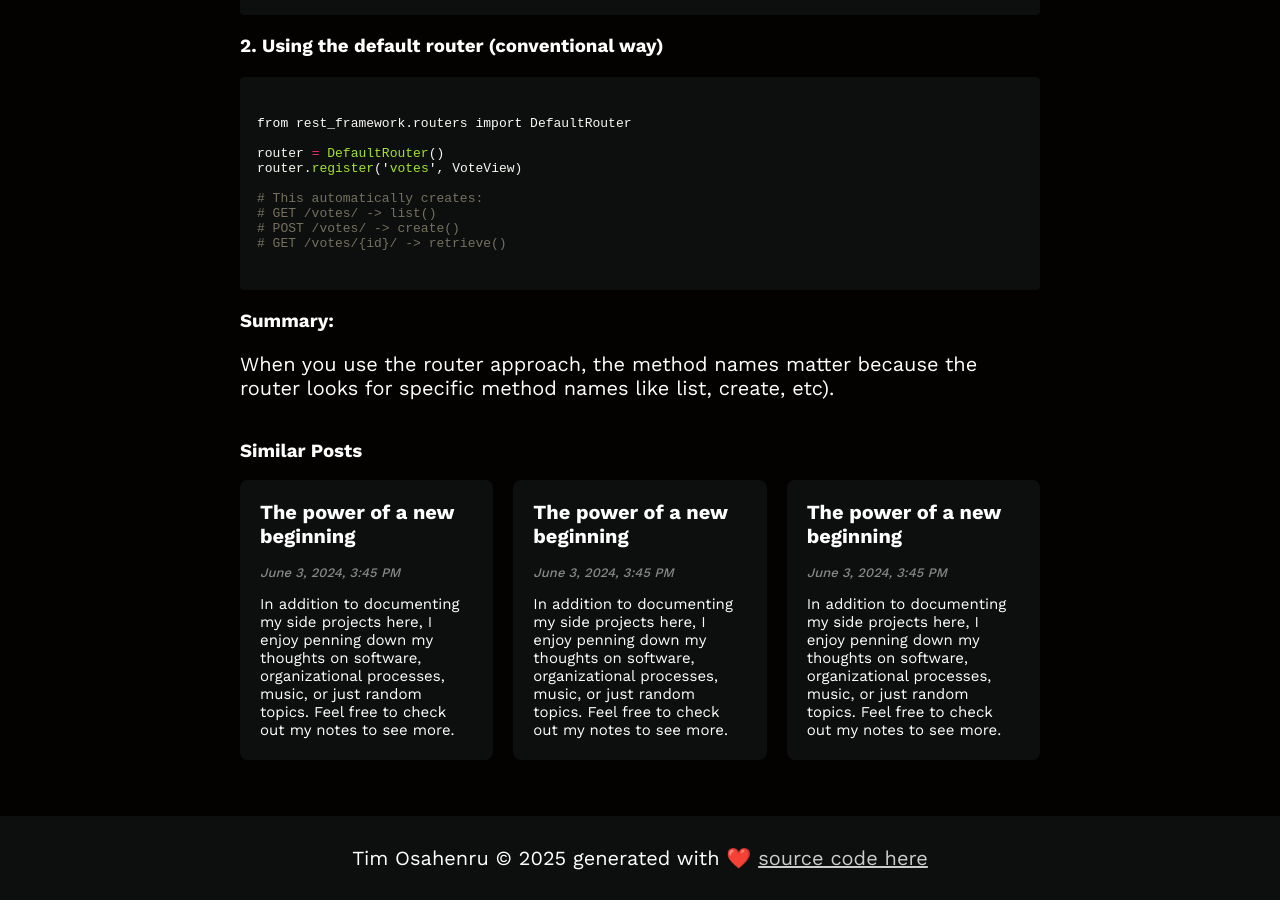
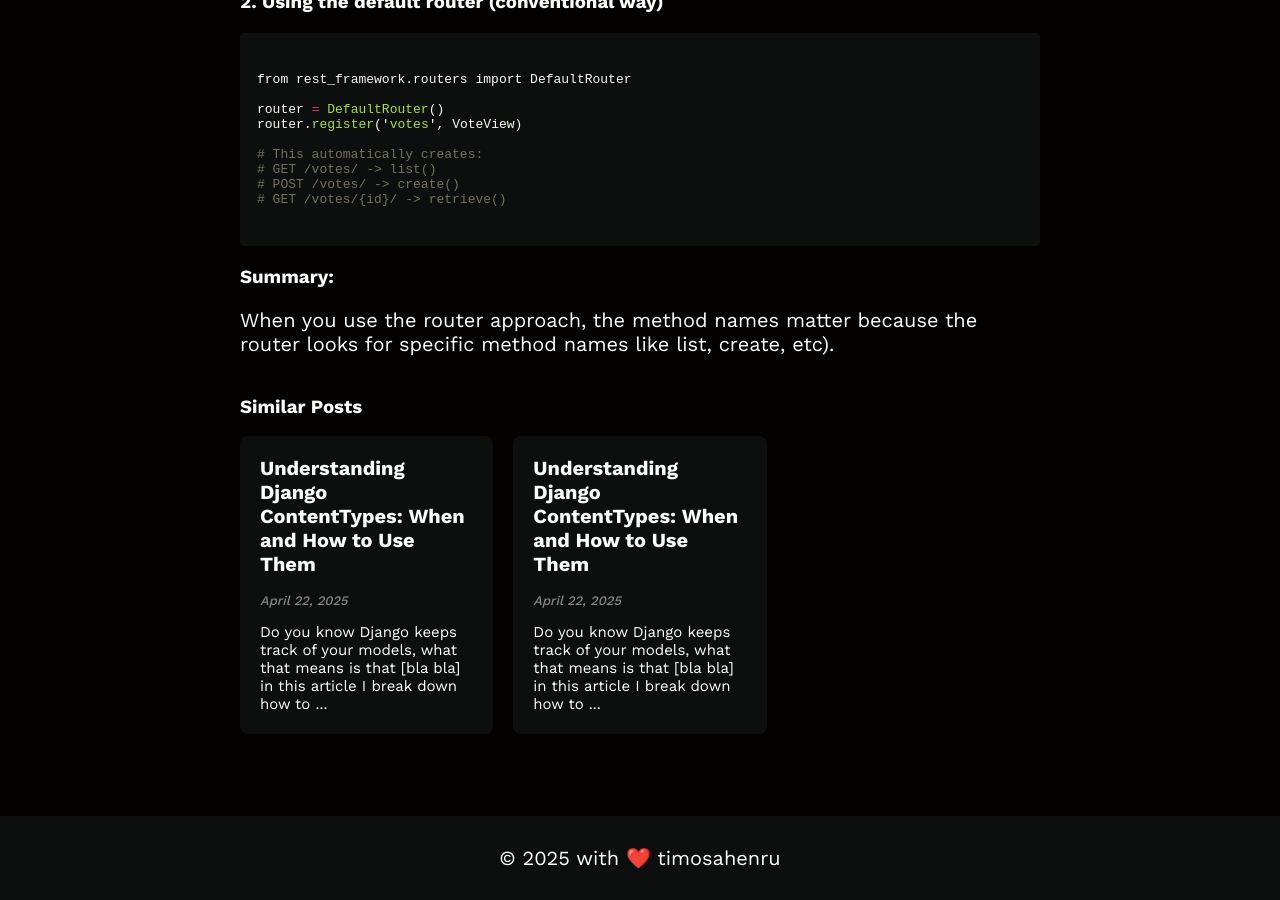
Before and after one commit to TimOsahenru/mycorner, a Jekyll site: the page built from _posts/2025-01-23-routers-in-django.md, in a window 1280 px wide and 900 px high, scrolled down 1440 px. Built offline with Jekyll 4.4.1, drawn with Linux system fonts in a browser that asks for light colours; after the commit the page ends 2314 px from its top, so only the background shows below that; some of the changed text lies outside the part shown.

```diff
--- a/_includes/footer.html
+++ b/_includes/footer.html
@@ -1,6 +1,5 @@
 <footer>
     <p>
-        Tim Osahenru &copy; {{ site.time | date: "%Y" }} generated with ❤️
-        <a href="https://github.com/TimOsahenru">source code here</a>
+        &copy; {{ site.time | date: "%Y" }} with ❤️ timosahenru
       </p>
 </footer>
--- a/_includes/header.html
+++ b/_includes/header.html
@@ -1,9 +1,9 @@
 <header>
-    <a class="logo" href="/mycorner/">Tim Osahenru.</a>
+    <a class="logo" href="/">Tim Osahenru.</a>
     <span class="nav-toggler">&#9776;</span>
     <nav>
     <ul>
-      <li><a href="{{ '/projects/' | relative_url}}">projects</a></li>
+      <!-- <li><a href="{{ '/projects/' | relative_url}}">projects</a></li> -->
       <li><a href="{{ '/notes/' | relative_url }}">notes</a></li>
       <li><a href="{{ '/contact/' | relative_url}}">say hi</a></li>
     </ul>
--- a/_layouts/post.html
+++ b/_layouts/post.html
@@ -3,53 +3,58 @@
 lang: en
 ---
 
-  <!-- introduction -->
 <section class="container">
   <p class="time-created" style="margin-bottom: -20px">
-      <!-- January 1, 2024 . 30 mins read -->
     {{ page.date | date: "%B %-d, %Y" }}
   </p>
   <h2>{{ page.title }}</h2>
-    <p>Thanks for taking a stop at my corner of the web!</p>
+  <!-- <p>Thanks for taking a stop at my corner of the web!</p> -->
+
+  <!-- Dynamic Categories -->
   <div class="tags">
-      <button class="tag-button">Python</button>
-      <button class="tag-button">Django</button>
-      <button class="tag-button">Javascript</button>
+    {% for category in page.categories %}
+      <button class="tag-button">{{ category }}</button>
+    {% endfor %}
   </div>
-    <p>
-      {{ content }}
-    </p>
-    <!-- similar posts -->
+
+  <p>{{ content }}</p>
+
+  <!-- Similar Posts Section -->
   <div class="similar-posts">
     <h3>Similar Posts</h3>
     <div class="grid">
-        <a class="post" href="#">
-          <h4>The power of a new beginning</h4>
-          <span class="similar-date">June 3, 2024, 3:45 PM</span>
+      {% assign maxRelated = 3 %}
+      {% assign relatedCount = 0 %}
+
+      {% for post in site.posts %}
+        {% if post.url != page.url %} <!-- Exclude current post -->
+          <!-- Check shared categories -->
+          {% for category in post.categories %}
+            {% if page.categories contains category %}
+              <a class="post" href="{{ post.url }}">
+                <h4>{{ post.title }}</h4>
+                <span class="similar-date">{{ post.date | date: "%B %-d, %Y" }}</span>
                 <p>
-            In addition to documenting my side projects here, I enjoy penning
-            down my thoughts on software, organizational processes, music, or
-            just random topics. Feel free to check out my notes to see more.
+                  {% if post.excerpt %}
+                    {{ post.excerpt | strip_html | truncate: 120 }}
+                  {% else %}
+                    {{ post.content | strip_html | truncate: 120 }}
+                  {% endif %}
                 </p>
               </a>
-        <a class="post" href="#">
-          <h4>The power of a new beginning</h4>
-          <span class="similar-date">June 3, 2024, 3:45 PM</span>
-          <p>
-            In addition to documenting my side projects here, I enjoy penning
-            down my thoughts on software, organizational processes, music, or
-            just random topics. Feel free to check out my notes to see more.
-          </p>
-        </a>
-        <a class="post" href="#">
-          <h4>The power of a new beginning</h4>
-          <span class="similar-date">June 3, 2024, 3:45 PM</span>
-          <p>
-            In addition to documenting my side projects here, I enjoy penning
-            down my thoughts on software, organizational processes, music, or
-            just random topics. Feel free to check out my notes to see more.
-          </p>
-        </a>
+              {% assign relatedCount = relatedCount | plus: 1 %}
+              {% if relatedCount >= maxRelated %}
+                {% break %}
+              {% endif %}
+            {% endif %}
+          {% endfor %}
+        {% endif %}
+      {% endfor %}
+
+      <!-- Fallback if no related posts -->
+      {% if relatedCount == 0 %}
+        <p>No similar posts found.</p>
+      {% endif %}
     </div>
   </div>
 </section>
--- /dev/null
+++ b/_posts/2025-04-24-contenttypes-in-django.md
@@ -0,0 +1,26 @@
+---
+layout: post
+title: "Understanding Django ContentTypes: When and How to Use Them"
+date: 2025-04-22
+categories: [django, python]
+---
+
+Do you know Django keeps track of your models, what that means is that [bla bla] in this article I break down how to use and understand Django's contenttype
+
+
+Django includes a contenttypes framework located at `django.contrib.contenttypes`. This application can track all models installed in your project and provides a generic interface to interact with your models
+
+The `django.contrib.contenttypes` application is included in the `INSTALLED_APPS` setting by default
+when you create a new project using the startproject command. It is used by other contrib packages,
+such as the authentication framework and the administration application.
+
+The contenttypes application contains a ContentType model. Instances of this model represent the
+actual models of your application, and new instances of ContentType are automatically created when
+new models are installed in your project. The ContentType model has the following fields:
+
+- app_label: This indicates the name of the application that the model belongs to. This is au-
+tomatically taken from the app_label attribute of the model Meta options. For example, your
+Image model belongs to the images application.
+- model: The name of the model class.
+- name: This indicates the human-readable name of the model. This is automatically taken from
+the verbose_name attribute of the model Meta options.
```
Also changed, not shown: _posts/2024-12-17-welcome-to-jekyll.markdown (deleted, +0 -25 lines), _posts/2024-12-20-the-discipline-of-the-flesh.md (deleted, +0 -9 lines), _posts/2025-01-23-how-to-do-colored-code-formating-in-jekyll.md (deleted, +0 -14 lines), _posts/2025-01-23-routers-in-django.md (+1 -1 lines), achievements.html (added, +298 -0 lines), assets/images/certificate_of_participation.jpeg (added), assets/images/codegrades.png (added), assets/images/python_knust_mentorship.png (added). Lines whose indentation alone changed are shown as unchanged.
